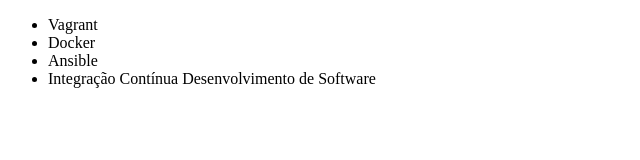
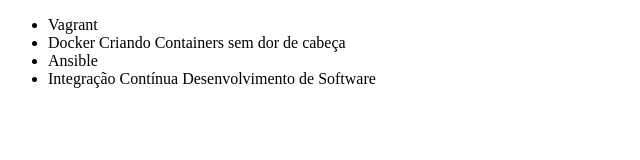
Before and after one commit to wesleycnascimento/git-alura, a plain HTML site: page index.html in a window 1280 px wide. Shown: the whole page, without its empty margins (0-640 px from the left). Drawn offline with Linux system fonts and the light colour scheme.

Commit message:
Alterando o curso de Docker

```diff
--- a/index.html
+++ b/index.html
@@ -7,7 +7,7 @@
 <body>
     <ul>
         <li>Vagrant</li>
-        <li>Docker</li>
+        <li>Docker Criando Containers sem dor de cabeça</li>
         <li>Ansible</li>
         <li>Integração Contínua Desenvolvimento de Software</li>
     </ul>
```
